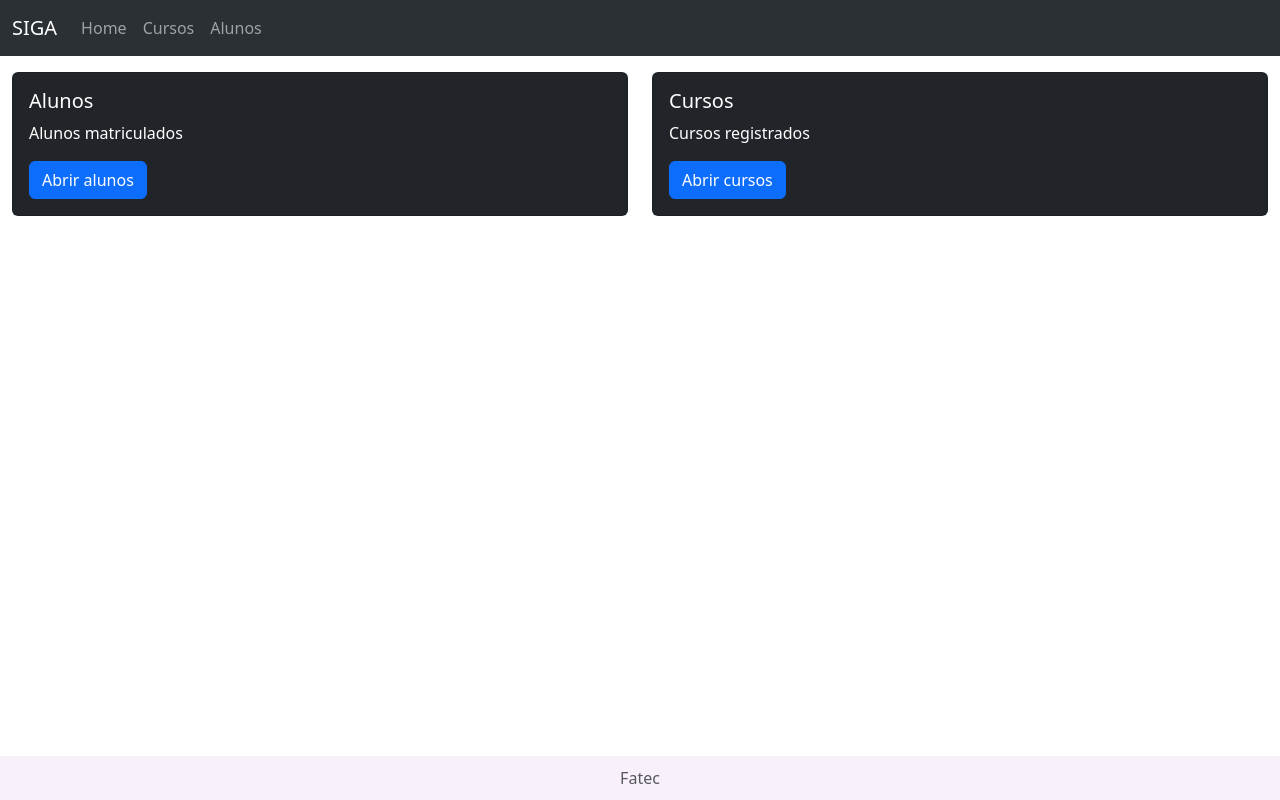
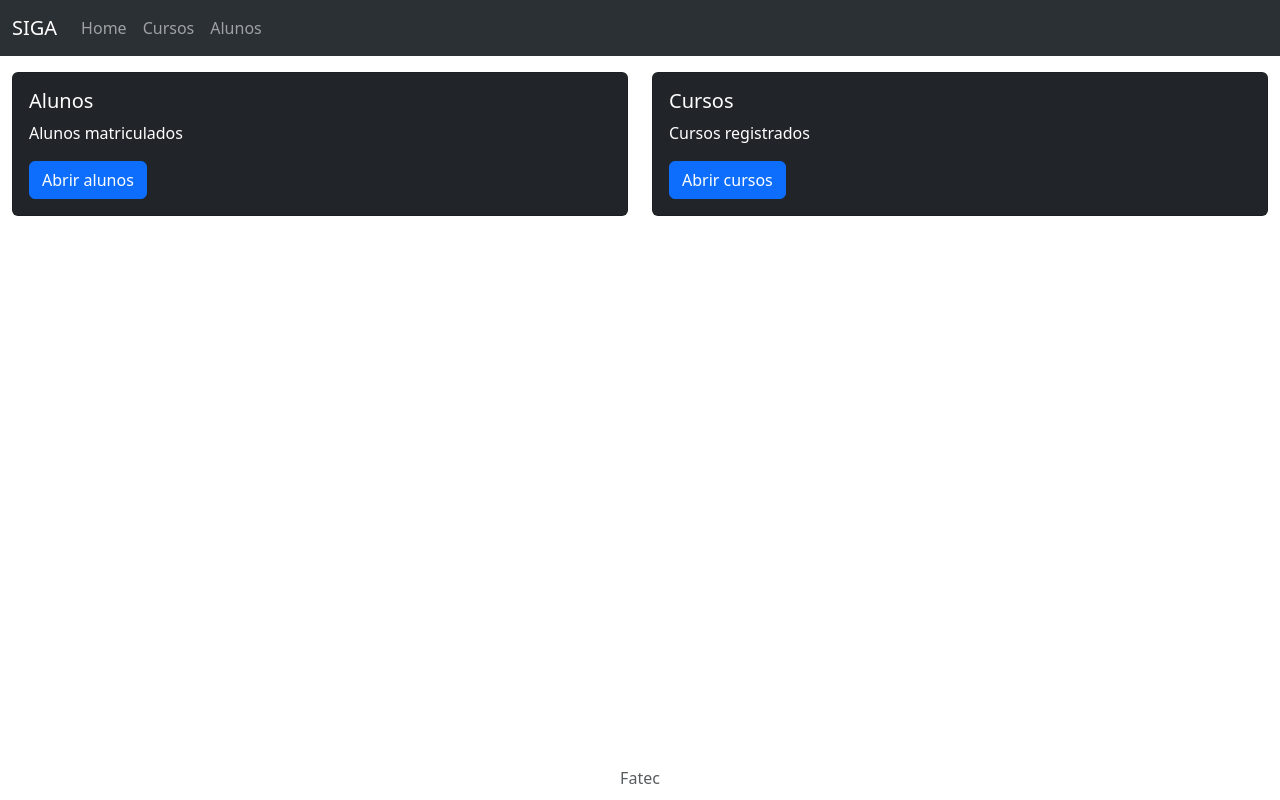
Before and after one commit to cipher757/CadStu, an Angular app: page / in a window 1280 px wide. Built offline with nearby package versions, Linux system fonts and the light colour scheme.

Commit message:
more visual changes

```diff
--- a/src/app/footer/footer.component.css
+++ b/src/app/footer/footer.component.css
@@ -1,5 +1,5 @@
 .footer {
-  background-color: #f8f0fa;
+  background-color: white;
   padding: 10px 0;
   position: fixed;
   bottom: 0;
```
